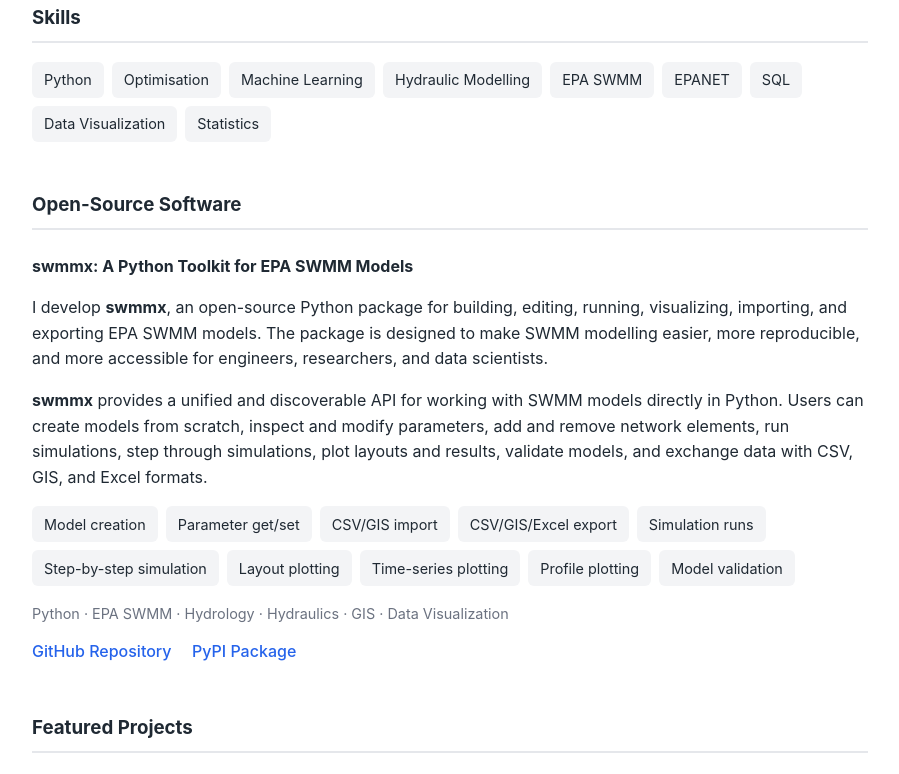
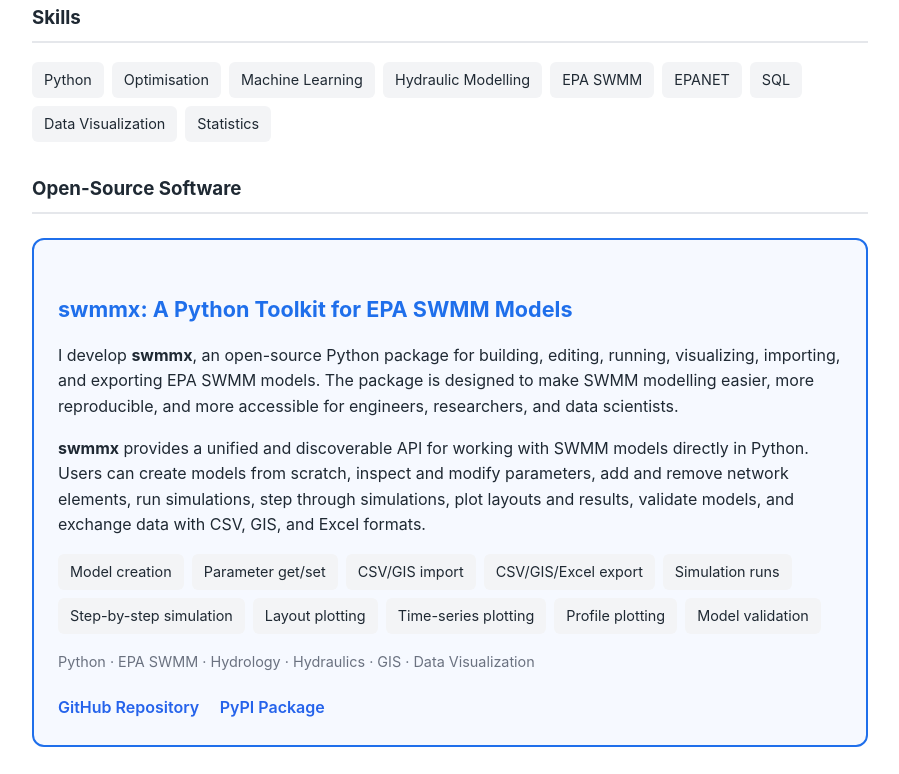
Before and after one commit to mgeranmehr/mgeranmehr.github.io, a plain HTML site: page index.html in a window 1280 px wide. Shown: the part 344-1118 px from the top of the page, without its empty margins (190-1089 px from the left). Drawn offline with Linux system fonts and the light colour scheme.

Commit message:
Add styles for highlight and SWMMX projects

```diff
--- a/styles.css
+++ b/styles.css
@@ -110,3 +110,31 @@
   border-top: 1px solid var(--border);
   margin-top: 4rem;
 }
+
+.highlight-project {
+  margin-top: 2rem;
+}
+
+.swmmx-project {
+  border: 2px solid #1f6feb;
+  background: #f6f9ff;
+  padding: 1.5rem;
+  border-radius: 12px;
+}
+
+.swmmx-project h4 {
+  color: #1f6feb;
+  font-size: 1.35rem;
+  margin-bottom: 0.75rem;
+}
+
+.project a {
+  display: inline-block;
+  margin-top: 0.5rem;
+  font-weight: 600;
+  text-decoration: none;
+}
+
+.project a:hover {
+  text-decoration: underline;
+}
```
